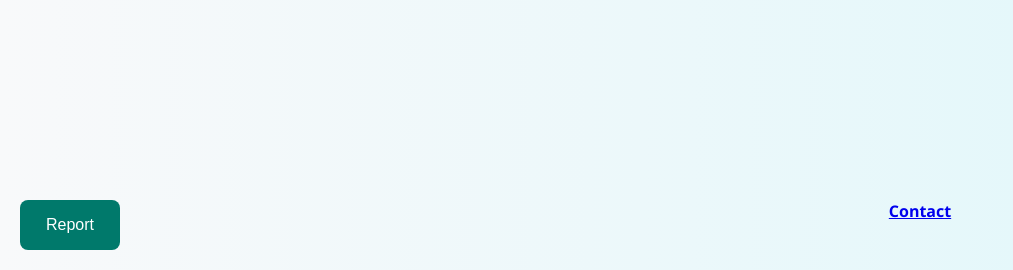
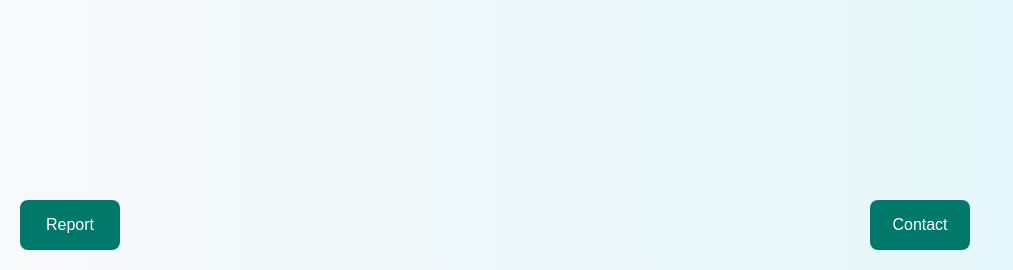
Before and after one commit to Karmegha-Kuzhali/word_building_game, a Flask app: page / in a window 1280 px wide. Shown: the part 530-800 px from the top of the page, without its empty margins (0-1013 px from the left). Run offline with Flask 3, Linux system fonts and the light colour scheme.

Commit message:
Update index.html

```diff
--- a/Templates/index.html
+++ b/Templates/index.html
@@ -107,7 +107,7 @@
     style="position: fixed; bottom: 20px; left: 20px;
           width: 100px; height: 50px;
           opacity: 1; z-index: 999;">Report</button>
-<a href="www.linkedin.com/in/i-make-web-apps" style='position: fixed; bottom: 20px; left: 870px;
+<button onclick='contact()' style='position: fixed; bottom: 20px; left: 870px;
           width: 100px; height: 50px;
           opacity: 1; z-index: 999;'>Contact</a>
 </body>
@@ -189,6 +189,9 @@ async function rep(){
         elem.innerHTML='The word "'+word+'" Will be sent for review'
     }
 }
+function contact(){
+    window.location.href="www.linkedin.com/in/i-make-web-apps"
+}
 </script>
 
 </html>
```
